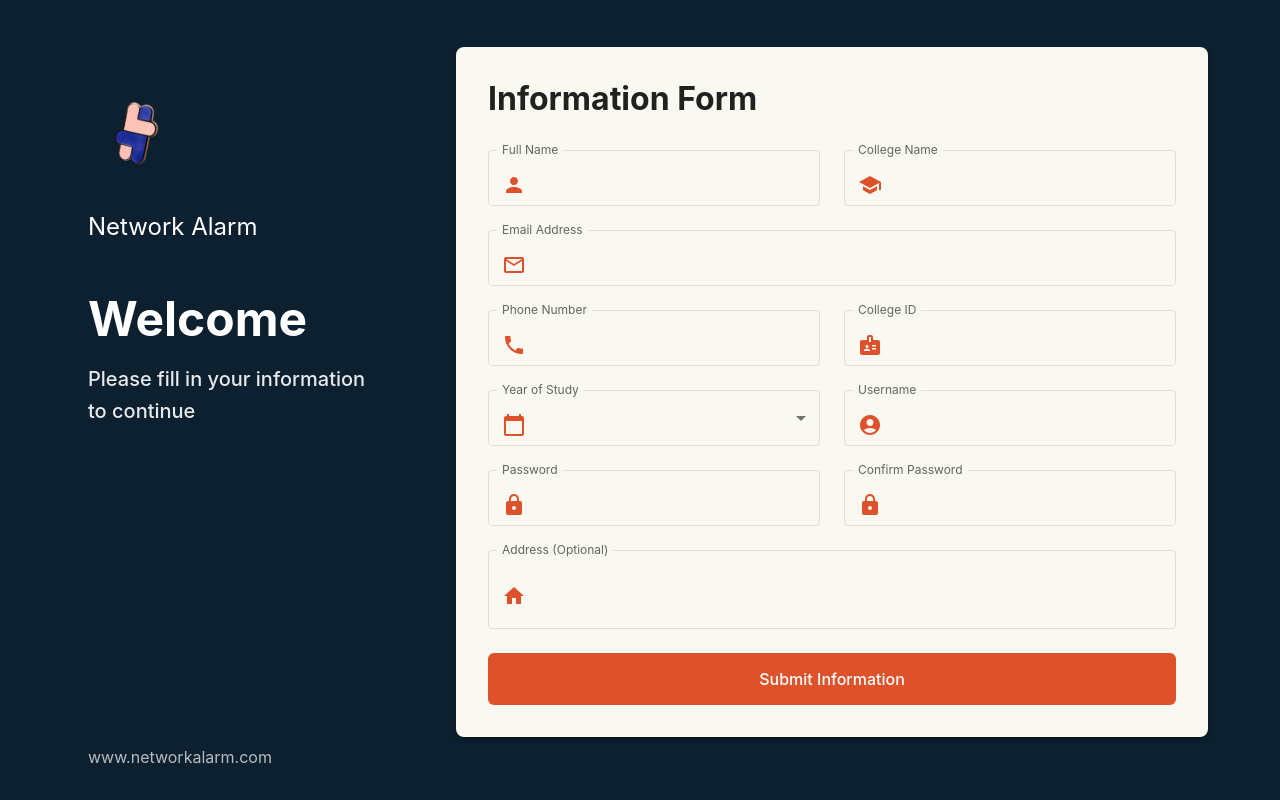
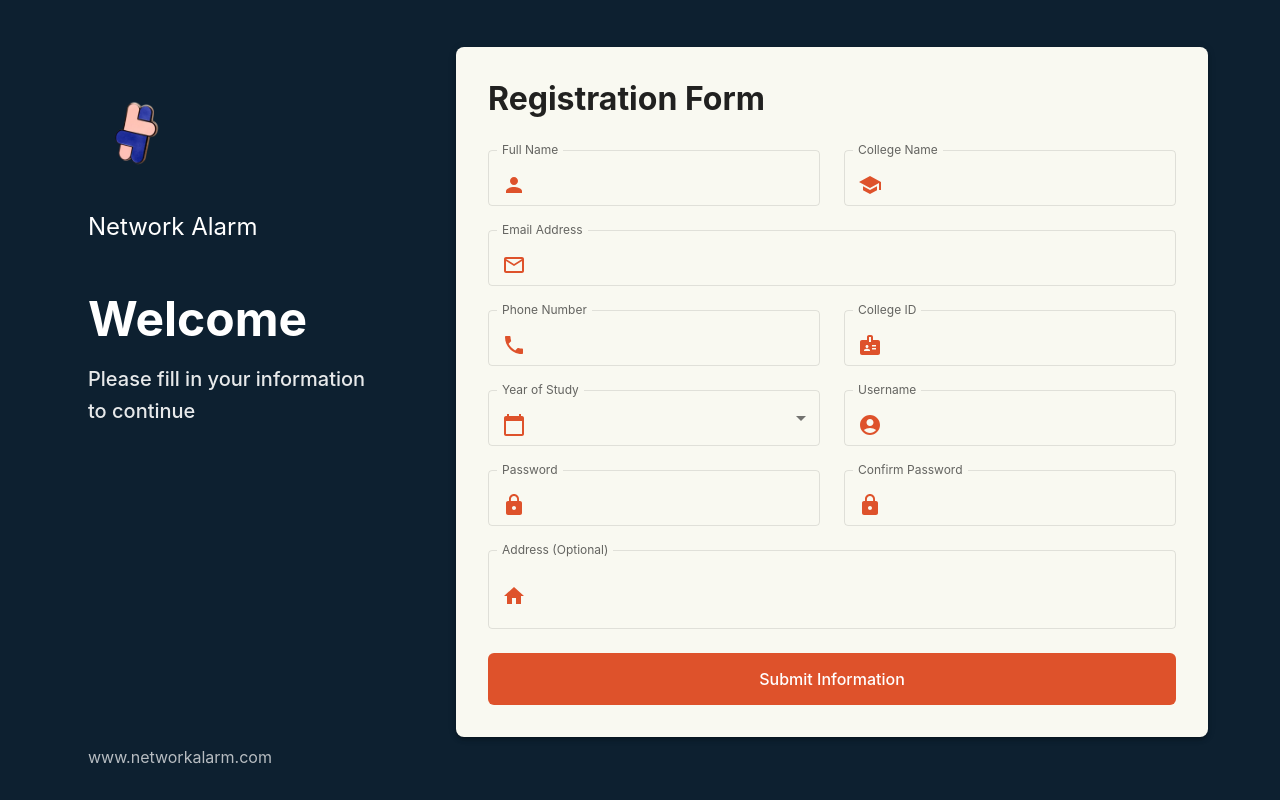
Before and after one commit to vihabhat/NetworkAlarm, a React (Vite) app in the folder Frontend/: page /infoform in a window 1280 px wide. Built offline with nearby package versions, Linux system fonts and the light colour scheme.

Commit message:
small changes2

```diff
--- a/Frontend/src/App.jsx
+++ b/Frontend/src/App.jsx
@@ -3,6 +3,7 @@ import { BrowserRouter as Router, Routes, Route } from 'react-router-dom';
 import Login from '../src/components/login.jsx';
 import InfoForm from '../src/components/infoform.jsx';
 import Home from '../src/components/home.jsx';
+import Events from '../src/components/events.jsx';
 import { createTheme, ThemeProvider } from '@mui/material/styles';
 
 
@@ -17,6 +18,7 @@ const App = () => {
 
         <Route path="/infoform" element={<InfoForm/>} />
         <Route path="/home" element={<Home/>} />
+        <Route path="/events" element={<Events/>} />
         <Route path="/settings" element={<div>Settings Page</div>} />
       </Routes>
     </Router>
--- a/Frontend/src/components/infoform.jsx
+++ b/Frontend/src/components/infoform.jsx
@@ -330,7 +330,7 @@ const InfoForm = () => {
                     fontSize: { xs: "1.5rem", sm: "2rem" },
                   }}
                 >
-                  Information Form
+                  Registration Form
                 </Typography>
 
                 <form onSubmit={handleSubmit}>
```
Also changed, not shown: Frontend/src/components/events.jsx (added).
